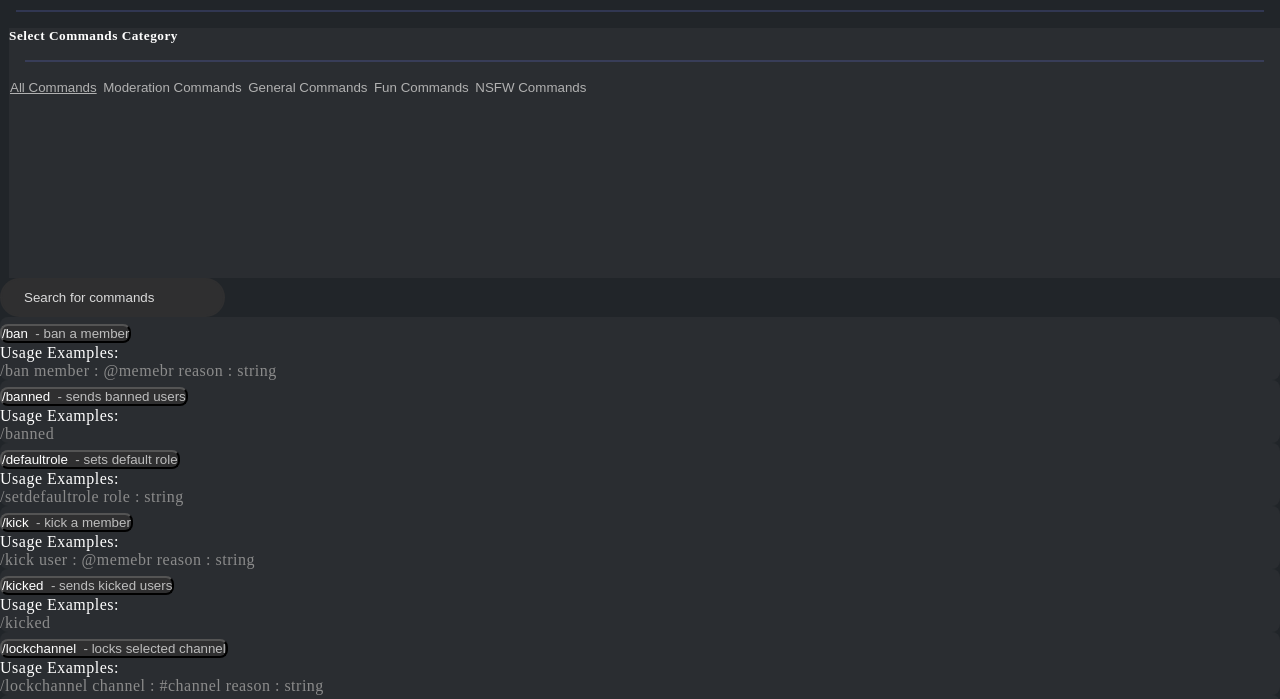
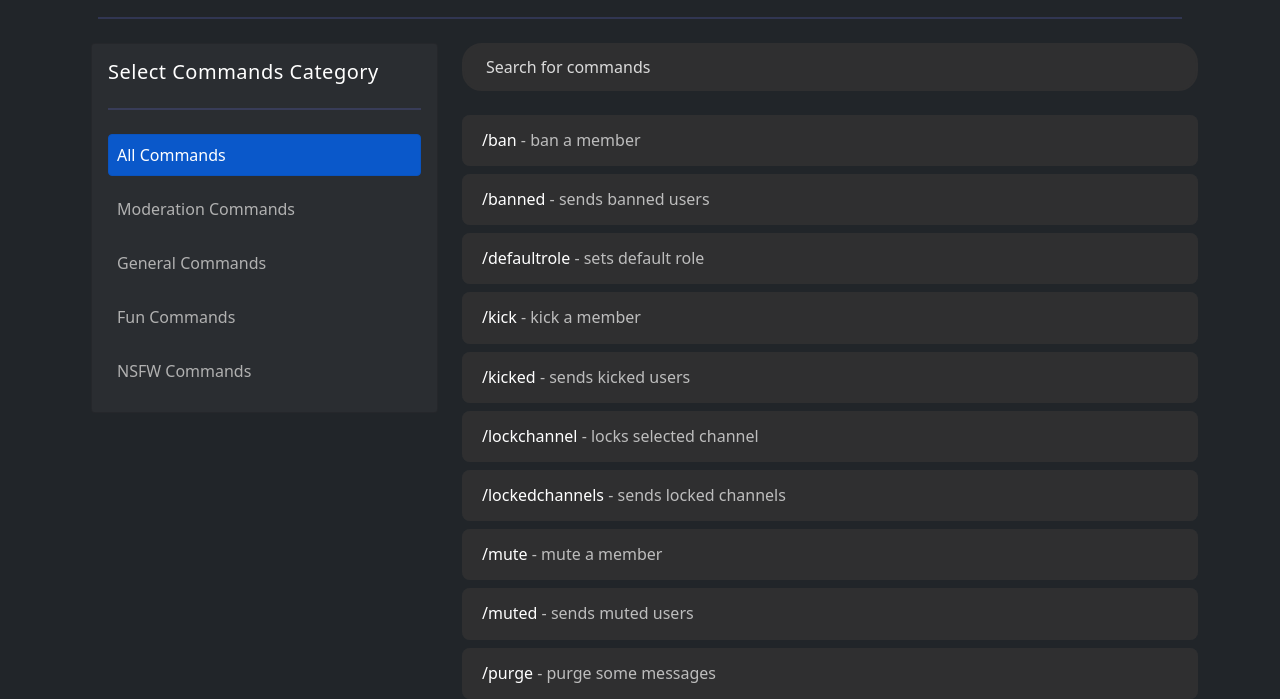
Before and after one commit to Elphabot/elphabot.github.io, a plain HTML site: page src/pages/commands.html in a window 1280 px wide. Shown: the part 274-973 px from the top of the page. Drawn offline with nearby package versions, Linux system fonts and the light colour scheme; files that its build step writes are made by us from their sources; a script that the page names is missing.

Commit message:
Update commands.html

```diff
--- a/src/pages/commands.html
+++ b/src/pages/commands.html
@@ -5,7 +5,7 @@
     <meta charset="UTF-8">
     <meta http-equiv="X-UA-Compatible" content="IE=edge">
     <meta name="viewport" content="width=device-width, initial-scale=1.0">
-    <link href="./css/commands.css" rel="stylesheet">
+    <link href="../css/bootstrap.min.css" rel="stylesheet">
     <link href="../css/style.css" rel="stylesheet">
     <link href="../css/commands.css" rel="stylesheet">
     <link rel="stylesheet" href="https://cdn.jsdelivr.net/npm/bootstrap-icons@1.3.0/font/bootstrap-icons.css">
```
